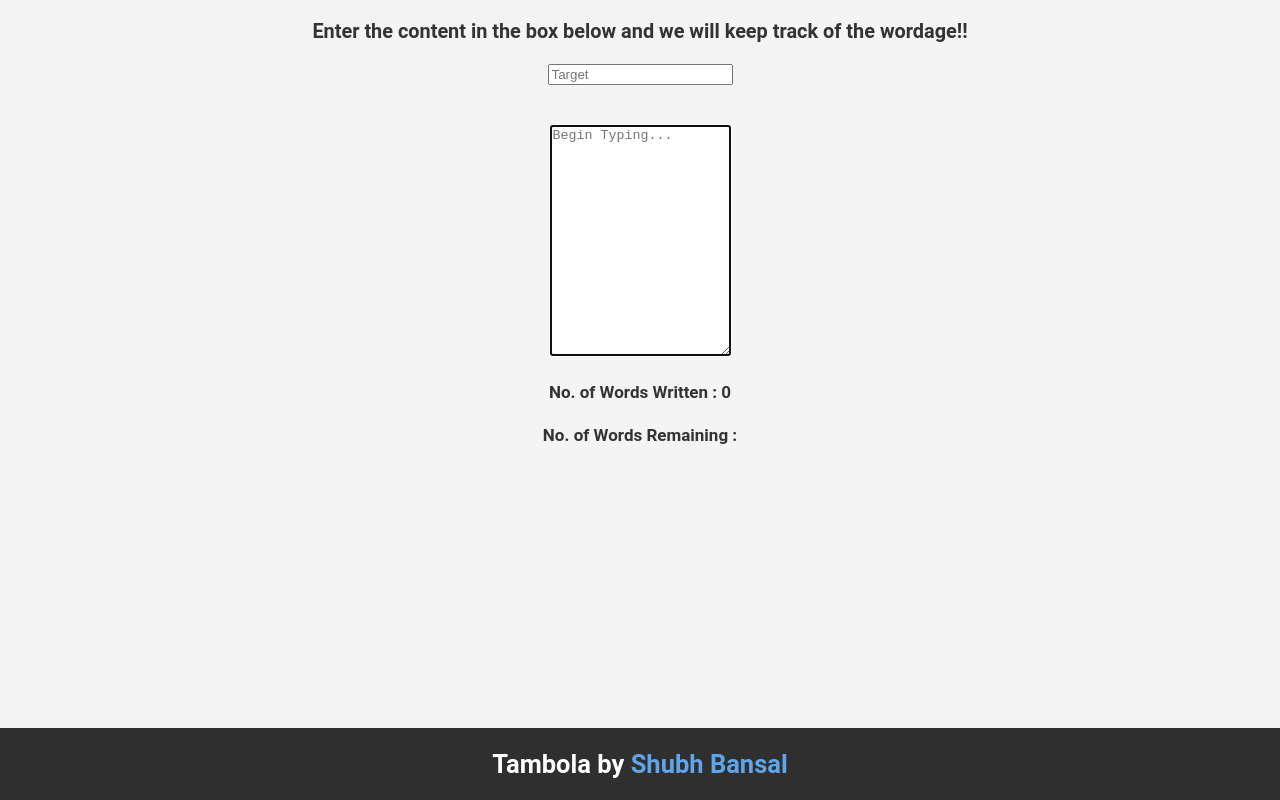
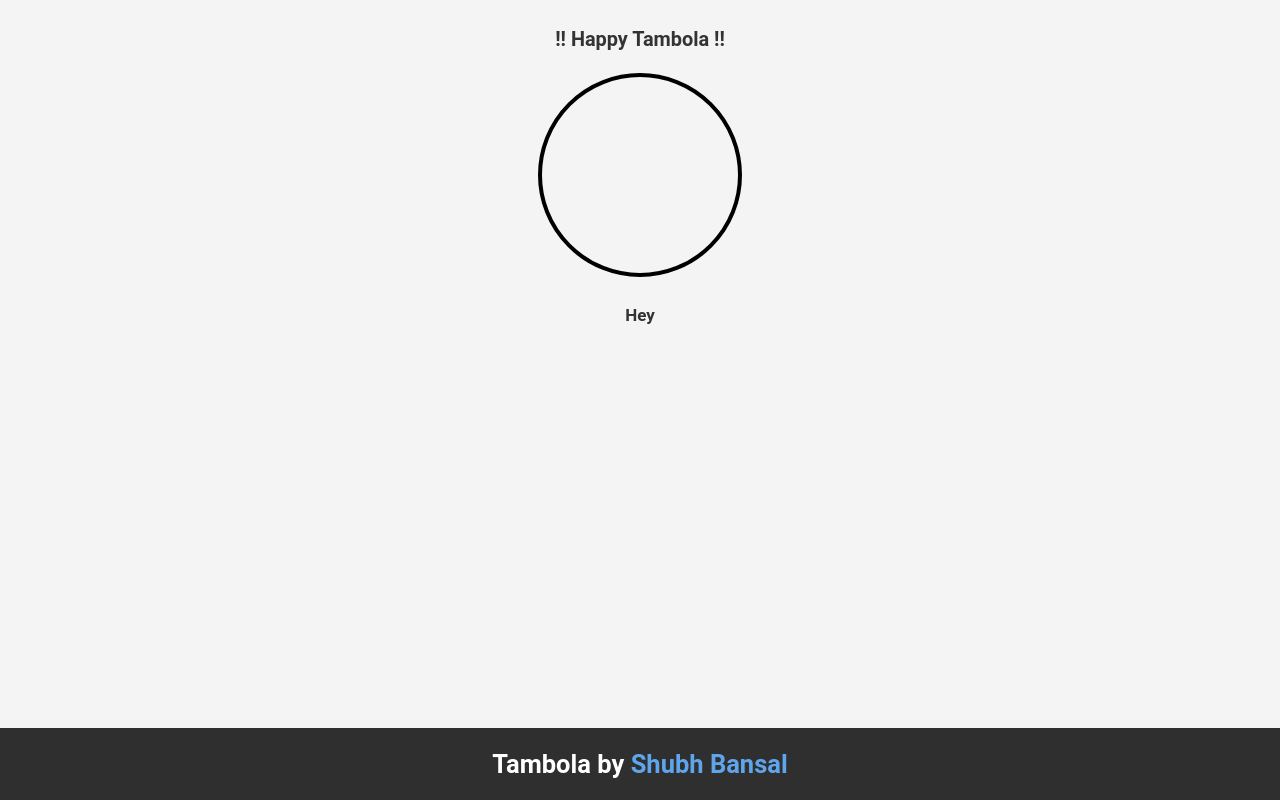
Before and after one commit to proRamLOGO/MiniProjects, a plain HTML site: page Tambola/index.html in a window 1280 px wide. Drawn offline with Linux system fonts and the light colour scheme.

Commit message:
Tambola Init

```diff
--- a/Tambola/index.html
+++ b/Tambola/index.html
@@ -25,19 +25,12 @@
 
         <section class="section1" >
 
-            <h3>Enter the content in the box below and we will keep track of the wordage!!</h3>
+            <h3>!! Happy Tambola !!</h3>
 
-            <input type="text" id="target" placeholder="Target" pattern="[0-9]*" onkeyup="registerlimit()" />
-
-            <br /><br /><br />
-
-            <textarea rows="15" id="content" type="text" autofocus placeholder="Begin Typing..." onkeyup="countWords()" ></textarea>
-
-            <div class="analytic">
-                <h4 id="written" >No. of Words Written : 0</h4>
-                <h4 id="left">No. of Words Remaining : </h4>
-            </div>
-
+            <svg height="208px" >
+                <circle cx="50%" cy="50%" r="100px" stroke="black" stroke-width="4" fill="none" />
+            </svg>
+            <h4>Hey</h4>
         </section>
 
 
--- a/Tambola/style.css
+++ b/Tambola/style.css
@@ -1,4 +1,5 @@
-body {
+html, body {
+    overflow-x:hidden ;
     font-size: 17px;
     font-weight: 400;
     font-family: 'Avenir Next','Roboto', sans-serif;
@@ -10,7 +11,7 @@ body {
 #nav {
     background-color: #2f2f2f;
     position: fixed ;
-    width: 100% ;
+    /* width: 100% ; */
     bottom: 0 ;
     left: 0 ;
     color: #fff ;
```
